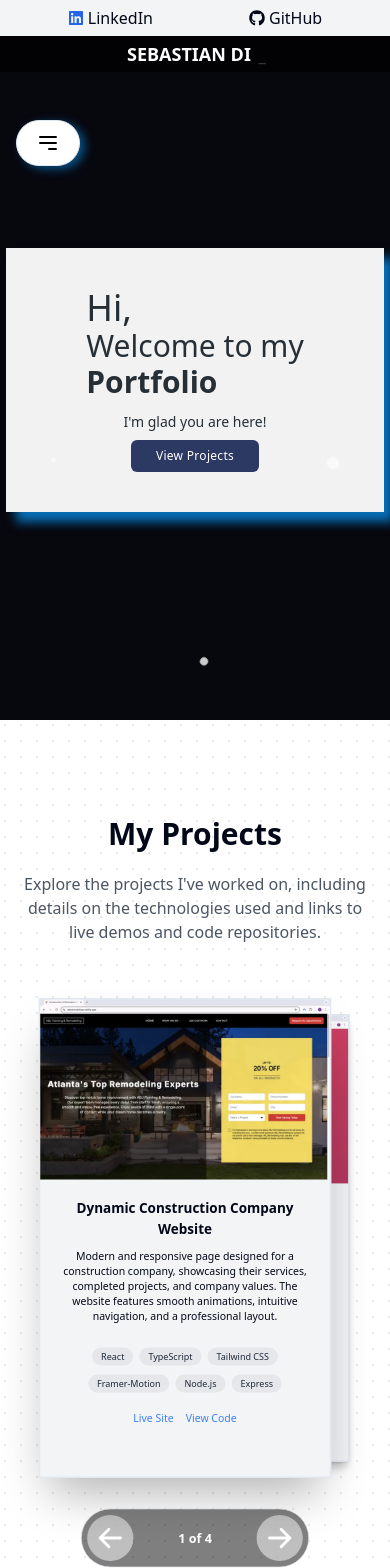
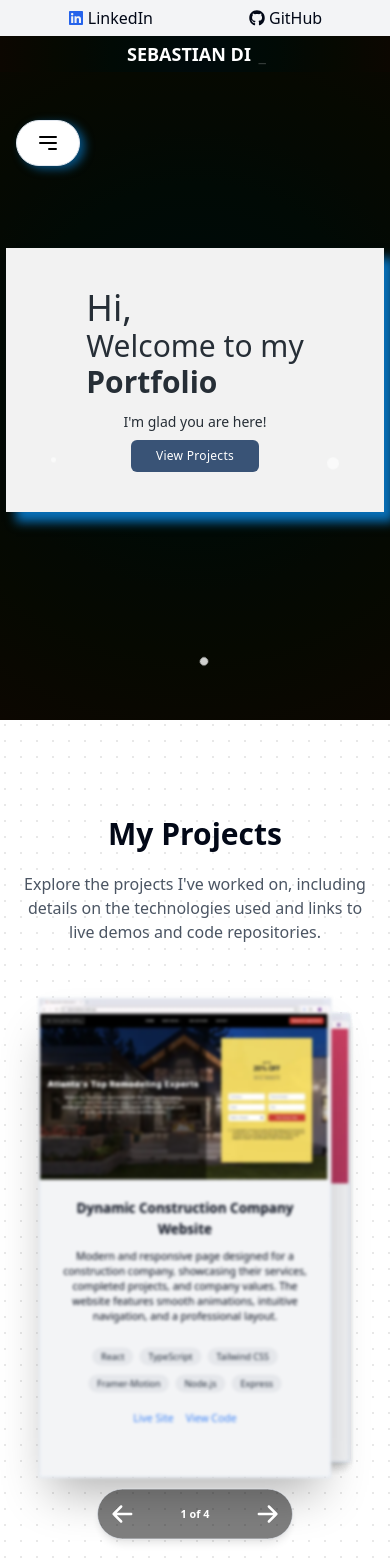
Before and after one commit to Sebads7/newportfolio, a Next.js app in the folder frontend/: page / in a window 390 px wide. Shown: the top 1568 px of the page. Built offline with nearby package versions, Linux system fonts and the light colour scheme.

Commit message:
deploying site

```diff
--- a/frontend/app/globals.css
+++ b/frontend/app/globals.css
@@ -42,18 +42,17 @@ html {
 /* HERO PAGE */
 
 .section-bg {
-  background-color: hsla(0, 44%, 30%, 1);
-  background-image: radial-gradient(
-      at 40% 20%,
-      hsla(186, 7%, 21%, 1) 0px,
-      transparent 50%
-    ),
-    radial-gradient(at 80% 0%, hsla(349, 7%, 24%, 1) 0px, transparent 50%),
-    radial-gradient(at 0% 50%, hsla(155, 12%, 11%, 1) 0px, transparent 50%),
-    radial-gradient(at 86% 56%, hsla(140, 7%, 12%, 1) 0px, transparent 50%),
-    radial-gradient(at 0% 100%, hsla(181, 11%, 19%, 1) 0px, transparent 50%),
-    radial-gradient(at 80% 100%, hsla(40, 5%, 7%, 1) 0px, transparent 50%),
-    radial-gradient(at 0% 0%, hsla(14, 9%, 25%, 1) 0px, transparent 50%);
+  background: radial-gradient(
+    circle at 50% 50%,
+    #00090c,
+    #000a0a,
+    #000a07,
+    #010a05,
+    #040903,
+    #060901,
+    #090801,
+    #0c0701
+  );
 }
 
 .container-div {
@@ -61,7 +60,7 @@ html {
 }
 
 .button-hero-effect {
-  @apply lg:hover:bg-[#2c4253]  lg:hover:scale-105 bg-[#2b3963] text-white rounded-md  transition-all ease-in-out delay-75;
+  @apply lg:hover:bg-[#516b92]  lg:hover:scale-105 bg-[#395376] text-white rounded-md  transition-all ease-in-out delay-75;
 }
 
 .text-shadow {
@@ -107,6 +106,10 @@ html {
 .page-title {
   @apply xs:text-3xl md:text-4xl lg:text-5xl font-bold
   text-center;
+}
+
+.gradient-color {
+  box-shadow: 0px 0px 30px 20px #535fed;
 }
 
 .perspective-800 {
--- a/frontend/components/AnimatedBG/AnimatedCircles.tsx
+++ b/frontend/components/AnimatedBG/AnimatedCircles.tsx
@@ -1,9 +1,9 @@
-import React, { useState } from "react";
+import React from "react";
 import ListItem from "./ListItem";
 
 // Generate list items with different delays and sizes
 const generateListItems = () => {
-  const numberOfItems = 20;
+  const numberOfItems = 25;
   const delays = [
     "1s",
     "5s",
@@ -85,7 +85,7 @@ const AnimatedSquares: React.FC = () => {
   const listItems = generateListItems();
 
   return (
-    <ul className="fixed inset-0 m-0 p-0 bg-[#07070e] overflow-hidden ">
+    <ul className="fixed inset-0 m-0 p-0  overflow-hidden  ">
       {listItems.map((styles, index) => (
         <ListItem key={index} styles={styles} />
       ))}
--- a/frontend/components/AnimatedBG/ListItem.tsx
+++ b/frontend/components/AnimatedBG/ListItem.tsx
@@ -16,7 +16,7 @@ const ListItem: React.FC<ListItemProps> = React.memo(
     const colors = generateRandomColor();
     return (
       <li
-        className="absolute block list-none bg-[rgba(255,255,255,0.2)] animate-square-spin !rounded-full   "
+        className="absolute block list-none bg-[#ffffff] shadow-2xl  shadow-white  animate-square-spin !rounded-full   "
         style={{
           left: styles.left,
           width: styles.width,
--- a/frontend/pages/Hero.tsx
+++ b/frontend/pages/Hero.tsx
@@ -1,8 +1,10 @@
 "use client";
 
 import AnimatedCircles from "@/components/AnimatedBG/AnimatedCircles";
+import { NAV_LINKS } from "@/constants";
 import { motion } from "framer-motion";
 import React from "react";
+import { Link, animateScroll as scroll } from "react-scroll";
 
 const Hero = () => {
   return (
@@ -18,9 +20,19 @@ const Hero = () => {
         <div className="flex flex-col lg:justify-start  justify-center items-center h-full ">
           {/* INTRO TEXT */}
           <div className="xs:mb-3 md:mb-10 px-20 ">
-            <h1 className="xs:text-4xl md:text-5xl lg:text-7xl  font-medium  md:pb-4  word    animate-blur-in animate-delay-[1s] ">
+            <motion.h1
+              className="xs:text-4xl md:text-5xl lg:text-7xl  font-medium  md:pb-4 "
+              initial={{ opacity: 0, filter: "blur(10px)" }}
+              animate={{ opacity: 1, filter: "blur(0px)" }}
+              exit={{ opacity: 0 }}
+              transition={{
+                duration: 1,
+                delay: 0.2,
+                ease: "easeInOut",
+              }}
+            >
               Hi,
-            </h1>
+            </motion.h1>
             <div className="flex xs:flex-col md:flex-row xs:text-3xl md:text-4xl md:gap-3  lg:text-6xl  ">
               <motion.p
                 className=" font-medium xs:space-x-2 md:space-x-3"
@@ -29,6 +41,7 @@ const Hero = () => {
                 exit={{ opacity: 0 }}
                 transition={{
                   duration: 1,
+                  delay: 0.6,
                   ease: "easeInOut",
                 }}
               >
@@ -52,7 +65,7 @@ const Hero = () => {
           {/* BUTTON */}
           <motion.div
             className=" z-[3]"
-            initial={{ opacity: 0, scale: 0 }}
+            initial={{ opacity: 0, scale: 0.5 }}
             animate={{ opacity: 1, scale: 1 }}
             exit={{ opacity: 0 }}
             transition={{
@@ -64,8 +77,10 @@ const Hero = () => {
             <h2 className="xs:pb-2 md:pb-5  xs:text-sm md:text-lg lg:text-xl text-color">
               I&apos;m glad you are here!
             </h2>
-            <span className="flex items-center justify-center xs:w-[90%] mx-auto md:w-full xs:h-8 md:h-10 tracking-wide  button-hero-effect xs:text-xs md:text-sm  lg:text-base   ">
-              <a href="#projects ">View Projects</a>
+            <span className="flex items-center justify-center  button-hero-effect xs:w-[90%] mx-auto md:w-full xs:h-8 md:h-10 tracking-wide  xs:text-xs md:text-sm  lg:text-base cursor-pointer  ">
+              <Link to="projects" smooth={true} duration={500}>
+                View Projects
+              </Link>
             </span>
           </motion.div>
         </div>
--- a/frontend/pages/Projects.tsx
+++ b/frontend/pages/Projects.tsx
@@ -51,7 +51,7 @@ const Projects = () => {
       md:p-6
       z-20 "
       >
-        <motion.div className="text-center xs:px-5 md:px-0 ">
+        <div className="text-center xs:px-5 md:px-0 ">
           <h1
             className=" page-title
           xs:mb-5
@@ -59,32 +59,34 @@ const Projects = () => {
           >
             My Projects
           </h1>
-          <p className="md:text-lg xs:mb-5 sm:mb-0 text-gray-600">
+          <motion.p
+            className="md:text-lg xs:mb-5 sm:mb-0 text-gray-600"
+            animate={mainControls}
+            initial="hidden"
+            variants={{
+              hidden: { opacity: 0 },
+              visible: { opacity: 1 },
+            }}
+            transition={{ duration: 1, delay: 0.5, ease: "easeInOut" }}
+          >
             Explore the projects I&apos;ve worked on, including details on the
             technologies used and links to live demos and code repositories.
-          </p>
-        </motion.div>
+          </motion.p>
+        </div>
 
         {/* PROJECTS INFO */}
         <div className="relative flex justify-center flex-col w-full xs:h-[42rem] sm:h-[50rem] ">
           {/* Buttons */}
-          {IsTablet && (
+
           <motion.div
-              className=" flex-wrap  sm:justify-center gap-4 mt-10 mx-auto xs:px-5  md:px-14 flex  z-10"
+            className="xs:hidden sm:flex flex-wrap  sm:justify-center gap-4 mt-10 mx-auto xs:px-5  md:px-14  z-10"
             animate={mainControls}
             initial="hidden"
             variants={{
-                hidden: {
-                  opacity: 0,
-                  scale: 0.5,
-                },
-                visible: { opacity: 1, scale: 1 },
+              hidden: { opacity: 0 },
+              visible: { opacity: 1 },
             }}
-              transition={{
-                duration: 1,
-                delay: 0.5,
-                ease: [0.4, 0.7, 0.4, 1.01],
-              }}
+            transition={{ duration: 1, delay: 0.5, ease: "easeInOut" }}
           >
             {PROJECTS_DATA.map((project, index) => (
               <button
@@ -94,19 +96,18 @@ const Projects = () => {
         text-white
         project-button-fx   ${
           activeIndex === index
-            ? "bg-[#2b3963] cursor-default"
-            : "bg-[#B4B4B8] hover:bg-[#acacbd] "
+            ? "bg-[#395376] cursor-default"
+            : "bg-[#B4B4B8] hover:bg-[#6c7892] "
         }`}
               >
                 {project.title}
               </button>
             ))}
           </motion.div>
-          )}
 
           {/* Projects */}
           <motion.div
-            className="relative md:pt-10 lg:pt-16  flex flex-row justify-center items-center  h-full   md:space-x-48 xs:space-x-14 sm:space-x-28 -translate-x-2  "
+            className="relative md:pt-10 lg:pt-16   flex flex-row justify-center items-center  h-full   md:space-x-48 xs:space-x-14 sm:space-x-28 -translate-x-2  "
             animate={mainControls}
             initial="hidden"
             variants={{
@@ -127,7 +128,7 @@ const Projects = () => {
                 key={index}
                 className={`project-card  xs:h-[40rem]   xs:-translate-y-5  sm:-translate-y-0 xs:w-full sm:w-[65vw] lg:w-[50rem]  absolute
                   ${isScaled && isFirstIndex ? "xs:translate-x-[1px] " : isScaled && isInRange ? "xs:translate-x-[-27px] sm:translate-x-0 " : "xs:translate-x-[-10px] sm:translate-x-0"}
-                  ${isScaled && index === activeIndex ? "xs:scale-[.95] xs:translate-y-5  " : "xs:scale-75 "}
+                  ${isScaled && index === activeIndex ? "xs:scale-[.95] xs:translate-y-5 blur-none " : "xs:scale-75   xs:blur-[2px] sm:blur-none "}
                   ${index === activeIndex ? "z-20 project-card-shadow   sm:scale-90 sm:hover:translate-y-0  sm:translate-y-0 sm:hover:scale-100 md:scale-100 " : "z-10  sm:scale-[.8] md:scale-90 xs:scale-[.7]   shadow-lg"} `}
                 onClick={handleToggleScale}
               >
@@ -203,10 +204,12 @@ const Projects = () => {
           </motion.div>
 
           {isMobile && (
-            <div className="  -translate-y-14 px-2 rounded-full  mx-auto transition-all duration-300 ease-in-out py-2  bg-black/50 border scale-[0.7] hover:scale-[0.9]  ">
-              <div className="flex justify-center items-center space-x-10 ">
+            <motion.div
+              className={`-translate-y-20 px-2 rounded-full mx-auto transition-all duration-300 ease-in-out py-2 bg-black/50 shadow-lg border scale-[.6] hover:scale-[.7]  ${!isScaled ? "z-50" : "z-0"}`}
+            >
+              <div className="flex justify-center items-center space-x-10">
                 <button
-                  className="duration-200 right-0 -rotate-90 p-2  active:scale-100 bg-white/50 rounded-full "
+                  className=" right-0 -rotate-90 p-2 active:scale-110"
                   title="Go Back"
                   onClick={showPrevItem}
                 >
@@ -215,7 +218,7 @@ const Projects = () => {
                     width="50px"
                     height="50px"
                     viewBox="0 0 24 24"
-                    className="stroke-white    rotate-90"
+                    className="stroke-white rotate-90"
                   >
                     <path
                       stroke-linejoin="round"
@@ -231,7 +234,7 @@ const Projects = () => {
                 </p>
 
                 <button
-                  className="duration-200 -rotate-90 p-2  active:scale-100 bg-white/50 rounded-full "
+                  className=" -rotate-90 p-2 active:scale-110 "
                   title="Go Back"
                   onClick={showNextItem}
                 >
@@ -251,7 +254,7 @@ const Projects = () => {
                   </svg>
                 </button>
               </div>
-            </div>
+            </motion.div>
           )}
         </div>
       </div>
--- a/frontend/utils/generateRandomColor.ts
+++ b/frontend/utils/generateRandomColor.ts
@@ -1,5 +1,5 @@
 // Define a list of colors, including predefined ones
-const predefinedColors = ["#FAF9F9", "#F8F6F4", "#F0F0F0", "#F7F6F2"];
+const predefinedColors = ["#FFFFFF", "#F8F6F4", "#FAFAF6", "#FFFFFF"];
 
 // Function to generate a random color from predefined colors
 export const generateRandomColor = (): string => {
```
Also changed, not shown: frontend/components/NavBar.tsx (+6 -7 lines), frontend/constants/index.ts (+5 -5 lines), frontend/pages/Resume.tsx (+5 -5 lines), frontend/pages/Skills.tsx (+6 -4 lines). Lines whose indentation alone changed are shown as unchanged.
